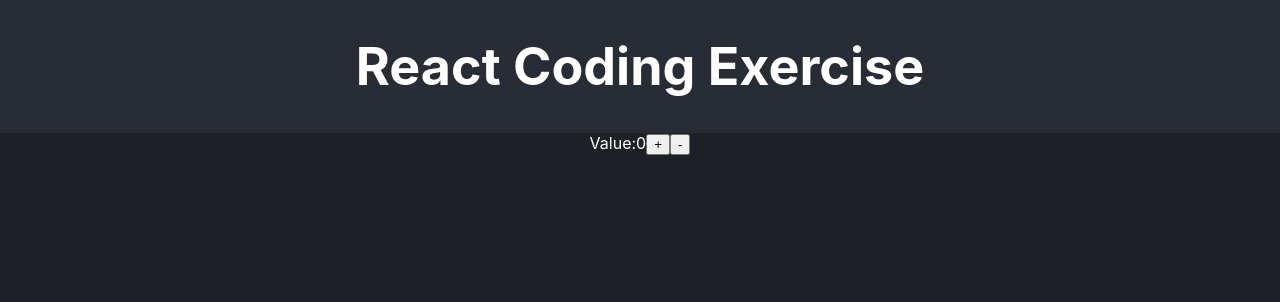
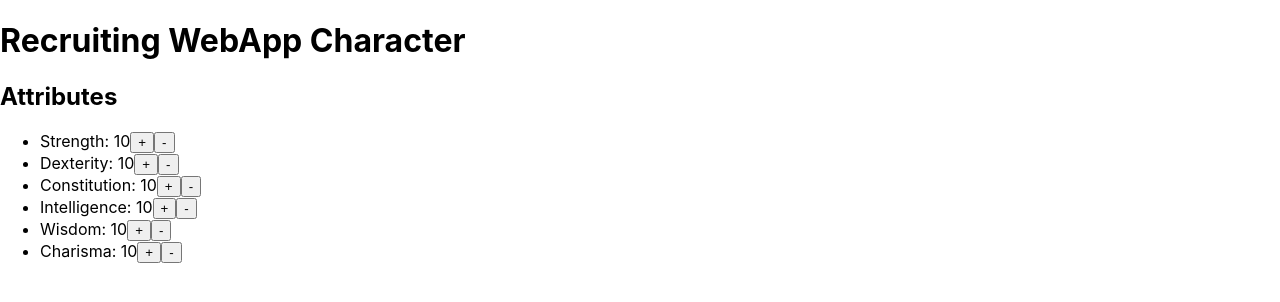
Before and after one commit to talalabbas84/recruiting-webapp-character, a React (Create React App) app: page / in a window 1280 px wide. Shown: the top 302 px of the page. Built offline with nearby package versions, Linux system fonts and the light colour scheme.

Commit message:
Implement basic attribute management using React useState

```diff
--- a/src/App.tsx
+++ b/src/App.tsx
@@ -1,25 +1,12 @@
-import { useState } from 'react';
-import './App.css';
-import { ATTRIBUTE_LIST, CLASS_LIST, SKILL_LIST } from './consts.js';
+import AttributeControls from './components/AttributeControls';
 
-
-function App() {
-  const [num, setNum] = useState<number>(0);
+const App = () => {
   return (
-    <div className="App">
-      <header className="App-header">
-        <h1>React Coding Exercise</h1>
-      </header>
-      <section className="App-section">
-        <div>
-          Value:
-          {num}
-          <button>+</button>
-          <button>-</button>
-        </div>
-      </section>
+    <div>
+      <h1>Recruiting WebApp Character</h1>
+      <AttributeControls />
     </div>
   );
-}
+};
 
 export default App;
--- /dev/null
+++ b/src/components/AttributeControls.tsx
@@ -0,0 +1,44 @@
+import { useState } from 'react';
+import { ATTRIBUTE_LIST } from '../constants/attributes';
+
+const AttributeControls = () => {
+  const [attributes, setAttributes] = useState(
+    ATTRIBUTE_LIST.reduce((acc, attribute) => {
+      acc[attribute] = 10; // Default value for all attributes
+      return acc;
+    }, {} as Record<string, number>)
+  );
+
+  const incrementAttribute = (attribute: string) => {
+    setAttributes(prev => ({
+      ...prev,
+      [attribute]: prev[attribute] + 1
+    }));
+  };
+
+  const decrementAttribute = (attribute: string) => {
+    setAttributes(prev => ({
+      ...prev,
+      [attribute]: Math.max(0, prev[attribute] - 1) // Prevent going below 0
+    }));
+  };
+
+  return (
+    <div>
+      <h2>Attributes</h2>
+      <ul>
+        {ATTRIBUTE_LIST.map(attribute => (
+          <li key={attribute}>
+            <span>
+              {attribute}: {attributes[attribute]}
+            </span>
+            <button onClick={() => incrementAttribute(attribute)}>+</button>
+            <button onClick={() => decrementAttribute(attribute)}>-</button>
+          </li>
+        ))}
+      </ul>
+    </div>
+  );
+};
+
+export default AttributeControls;
--- /dev/null
+++ b/src/constants/attributes.ts
@@ -0,0 +1,8 @@
+export const ATTRIBUTE_LIST = [
+  'Strength',
+  'Dexterity',
+  'Constitution',
+  'Intelligence',
+  'Wisdom',
+  'Charisma'
+];
```
